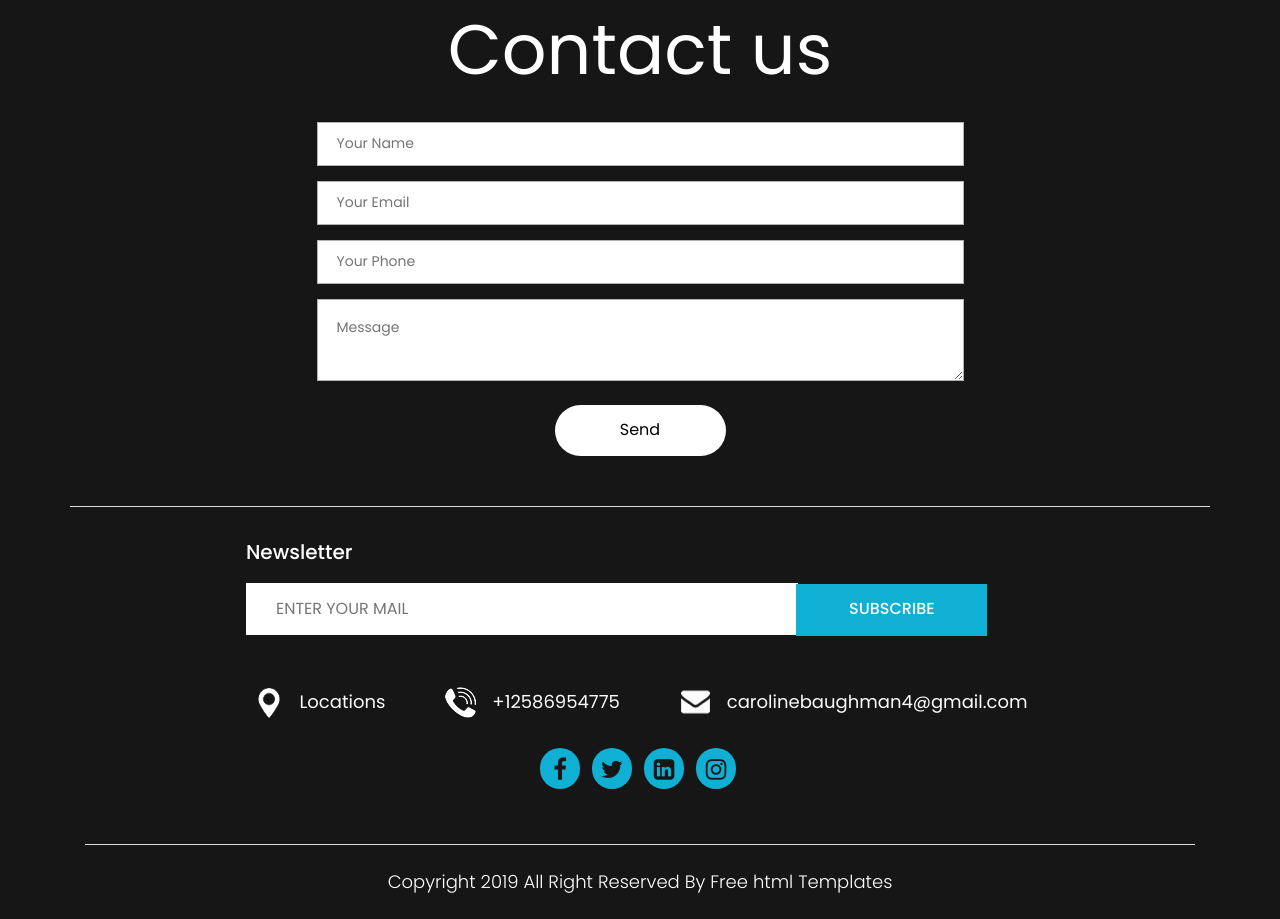
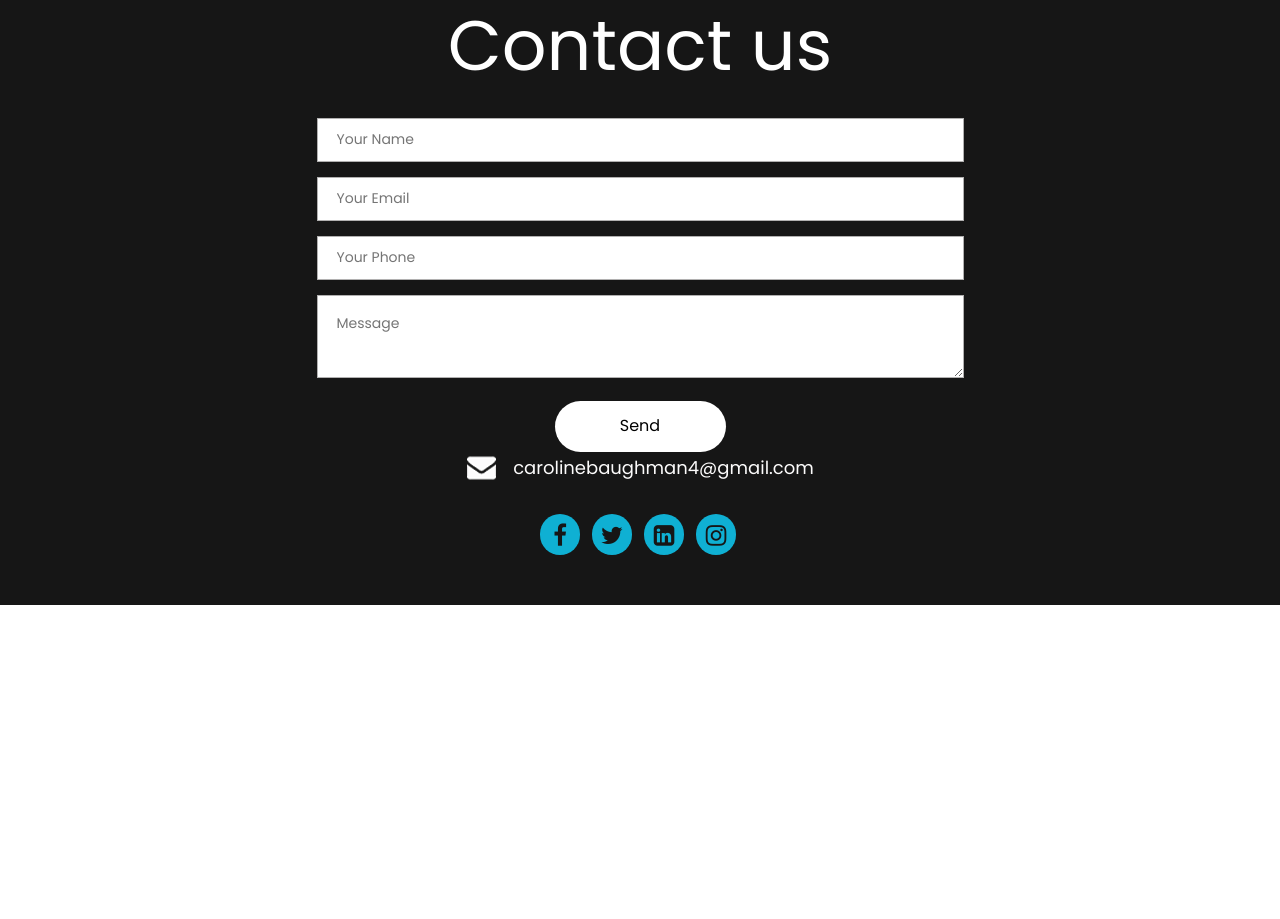
Before and after one commit to carolinebaughman/DrumSite, a plain HTML site: page concerts.html in a window 1280 px wide. Shown: the part 981-1900 px from the top of the page. After the commit the page ends 1586 px from the top, so only its background shows below. Drawn offline with nearby package versions, Linux system fonts and the light colour scheme.

Commit message:
update concerts.html

```diff
--- a/concerts.html
+++ b/concerts.html
@@ -48,7 +48,7 @@
               <div class="full">
                 <div class="center-desk">
                   <div class="logo">
-                    <a href="index.html"><img src="images/logo.png" alt="#" /></a>
+                    <a href="index.html"><img src="images/silhouette-red-e.jpg" alt="#" /></a>
                   </div>
                 </div>
               </div>
@@ -106,8 +106,9 @@
           <div class="titlepage">
             <h2>Upcoming Concerts</h2>
           </div>
-          <p>March 21st - Sage Henriksen Graduation Recital, Calarts ROD @8pm
+          <p>
             <br> Aprl 21st - Calarts Experimental Pop Spring Showcase, Lucian and Amanda Ensembles, Calarts ROD @8pm
+            <br> Calarts World Music Festival April 30th @TBD
           </p>
           <a href="Javascript:void(0)">Read More</a>
         </div>
@@ -152,28 +153,14 @@
                   <button class="send">Send</button>
                 </div>
               </div>
-            </div>
-            </form>
 
-            </div>
-            <div class="col-md-12 border_top">
-              <form class="news">
-               <h3>Newsletter</h3>
-                <input class="newslatter" placeholder="ENTER YOUR MAIL" type="text" name=" ENTER YOUR MAIL">
-                <button class="submit">Subscribe</button>
-              </form>
             </div>
             <div class="col-xl-12 col-lg-12 col-md-12 col-sm-12 ">
               <div class="row">
                 <div class="col-xl-12 col-lg-12 col-md-12 col-sm-12 ">
                   <div class="address">
                     <ul class="loca">
-                      <li>
-                        <a href="#"><img src="icon/loc.png" alt="#" /></a>Locations
 
-                        <li>
-
-                            <a href="#"><img src="icon/call.png" alt="#" /></a>+12586954775 </li>
                           <li>
                             <a href="#"><img src="icon/email.png" alt="#" /></a>carolinebaughman4@gmail.com </li>
                           </ul>
@@ -184,9 +171,9 @@
                        <div class="col-xl-12 col-lg-12 col-md-12 col-sm-12 ">
                            <ul class="social_link">
                             <li><a href="#"><i class="fa fa-facebook" aria-hidden="true"></i></a></li>
-                            <li><a href="#"><i class="fa fa-twitter" aria-hidden="true"></i></a></li>
-                            <li><a href="#"><i class="fa fa-linkedin-square" aria-hidden="true"></i></a></li>
-                            <li><a href="#"><i class="fa fa-instagram" aria-hidden="true"></i></a></li>
+                            <li><a href="https://twitter.com/silhouette___t"><i class="fa fa-twitter" aria-hidden="true"></i></a></li>
+                            <li><a href="www.linkedin.com/in/caroline-baughman-b45736240"><i class="fa fa-linkedin-square" aria-hidden="true"></i></a></li>
+                            <li><a href="https://instagram.com/silhouette___i?igshid=YmMyMTA2M2Y="><i class="fa fa-instagram" aria-hidden="true"></i></a></li>
                           </ul>
                        </div>
                     </div>
@@ -194,11 +181,6 @@
 
                 </div>
 
-              </div>
-               <div class="container">
-              <div class="copyright">
-
-                  <p>Copyright 2019 All Right Reserved By <a href="https://html.design/">Free  html Templates</a></p>
                 </div>
               </div>
             </div>
```
